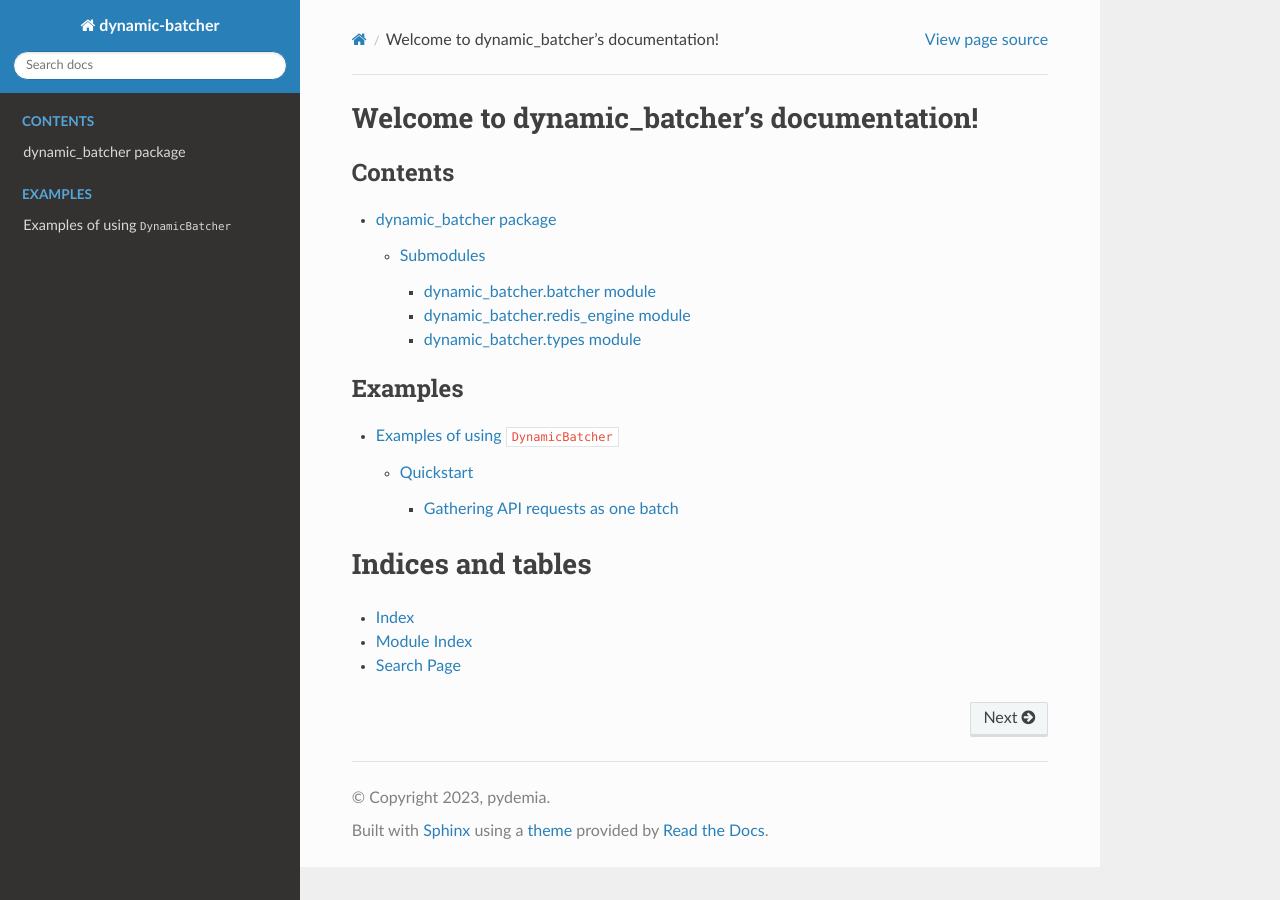
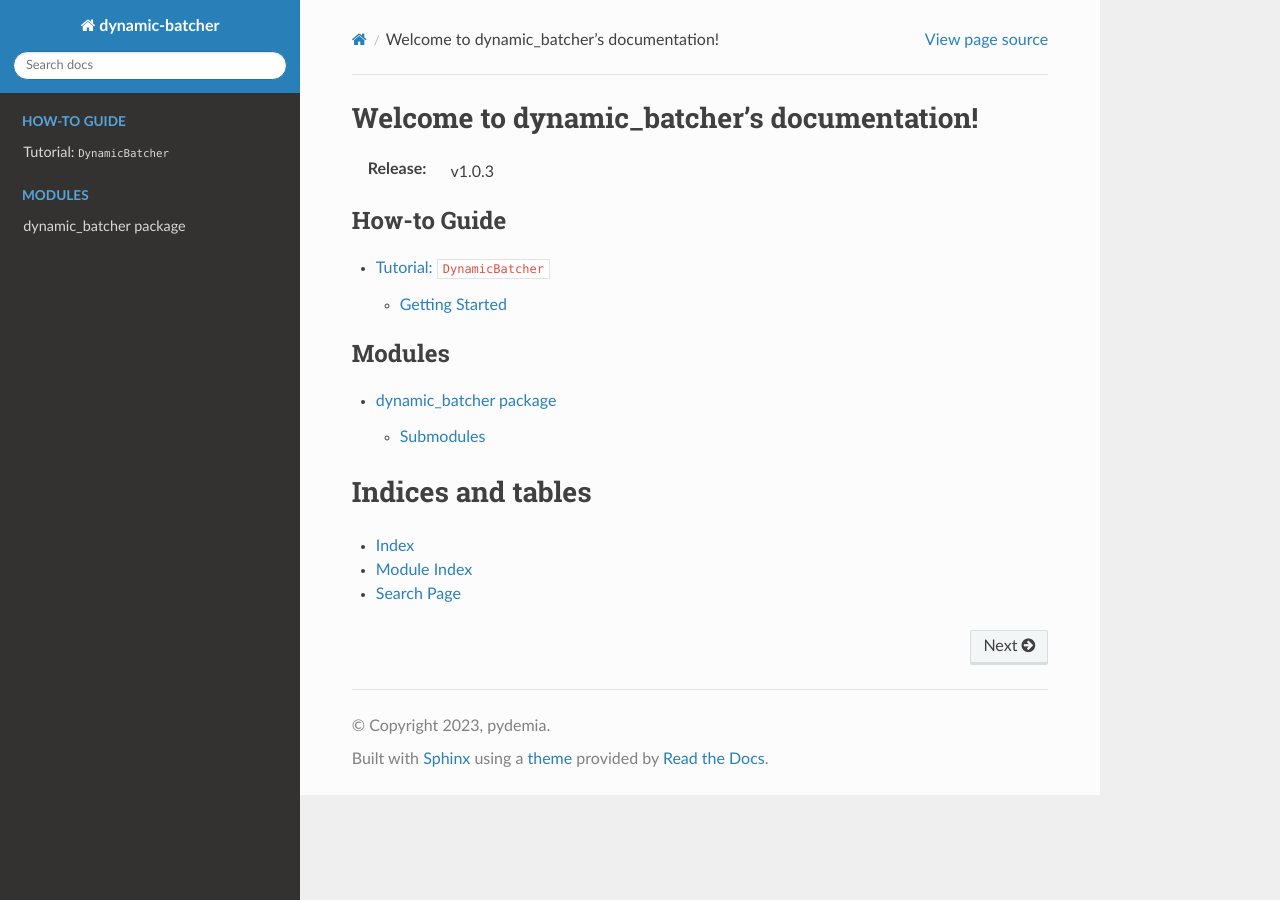
Before and after one commit to pydemia/dynamic-batcher, a Sphinx documentation site: the page built from docs/source/index.rst, in a window 1280 px wide. Built offline with Sphinx 7.4.7 and the Read the Docs theme 2.0.0, drawn with Linux system fonts in a browser that asks for light colours; formulas are drawn with MathJax 3.

```diff
--- a/docs/source/examples.rst
+++ b/docs/source/examples.rst
@@ -1,5 +1,5 @@
 ====================================
-Examples of using ``DynamicBatcher``
+Tutorial: ``DynamicBatcher``
 ====================================
 
 :Release: |release|
@@ -7,4 +7,4 @@ Examples of using ``DynamicBatcher``
 .. toctree::
    :maxdepth: 5
 
-   examples-quickstart
+   examples-getting_started
--- a/docs/source/index.rst
+++ b/docs/source/index.rst
@@ -6,17 +6,21 @@
 Welcome to dynamic_batcher's documentation!
 ===========================================
 
+:Release: |release|
+
 .. toctree::
-   :maxdepth: 5
-   :caption: Contents
+   :maxdepth: 2
+   :caption: How-to Guide
+
+   examples
+
+
+.. toctree::
+   :maxdepth: 2
+   :caption: Modules
 
    dynamic_batcher
 
-.. toctree::
-   :maxdepth: 5
-   :caption: Examples
-
-   examples
 
 Indices and tables
 ==================
```
Also changed, not shown: docs/source/examples-getting_started.rst (renamed from docs/source/examples-quickstart.rst, +9 -5 lines).
